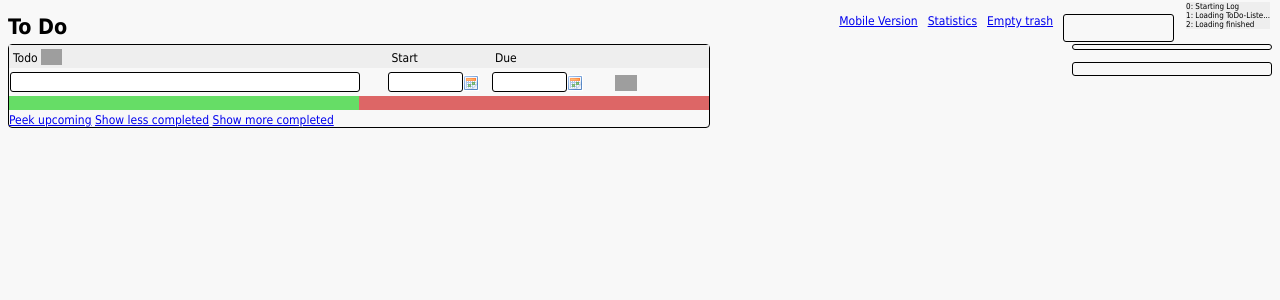
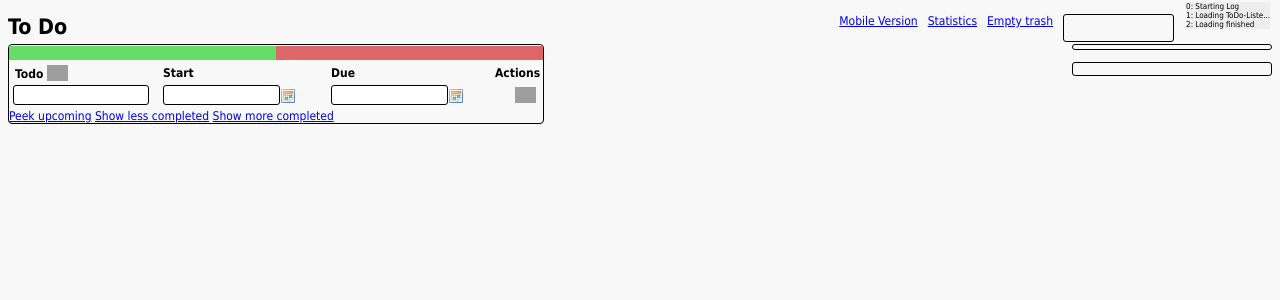
Before and after one commit to codeling/todo, a PHP site: page / in a window 1280 px wide. Shown: the top 300 px of the page. Run offline with PHP 8.4, Linux system fonts and the light colour scheme; data that the repository does not hold is empty; grey boxes are pictures that could not be loaded.

Commit message:
Use table instead of divs with fixed width for todo table

```diff
--- a/index.php
+++ b/index.php
@@ -32,23 +32,25 @@
       <div id="mobilelink"><a href="m.index.php"><?php echo(TodoLang::_("GOTO_MOBILE_VERSION"));?></a></div>
       <h1><?php echo(TodoConstants::AppTitle); ?></h1>
       <div id="mainContent">
+
+        <div id="progress"><span id="progress_done">&nbsp;</span><span id="progress_todo">&nbsp;</span></div>
         <form method="POST" onsubmit="return false;" id="inputform">
           <input type="hidden" name="user_id" id="user_id" value="<?php echo $curUserID; ?>" />
-          <div class="line line_header">
-            <span class="todo"><?php echo(TodoLang::_("TODO"));?> <input type="image" src="images/refresh.png" name="refresh" value="refresh" onclick="refresh()" /></span>
-            <span class="start"><?php echo(TodoLang::_("START"));?></span>
-            <span class="due"><?php echo(TodoLang::_("DUE"));?></span>
-          </div>
-          <div class="line line_input">
-            <input type="text" id="enter_todo" name="enter_todo" maxlength="255" />
-            <span class="start"><input type="text" id="enter_start" name="enter_start" maxlength="4" /></span>
-            <span class="due"><input type="text" id="enter_due" name="enter_due" maxlength="20" /></span>
-            <span class="actions"><input type="image" src="images/Add.png" name="save" value="<?php echo(TodoLang::_("SAVE"));?>" onclick="enter()" /></span>
-          </div>
+          <table id="todoTable">
+		    <tr>
+              <th class="todo"><?php echo(TodoLang::_("TODO"));?> <input type="image" src="images/refresh.png" name="refresh" value="refresh" onclick="refresh()" /></th>
+              <th class="start"><?php echo(TodoLang::_("START"));?></th>
+              <th class="due"><?php echo(TodoLang::_("DUE"));?></th>
+			  <th class="actions" colspan="2">Actions</th>
+			</tr>
+            <tr class="line line_input">
+              <td><input type="text" id="enter_todo" name="enter_todo" maxlength="255" /></td>
+              <td class="start"><input type="text" id="enter_start" name="enter_start" maxlength="4" /></td>
+              <td class="due"><input type="text" id="enter_due" name="enter_due" maxlength="20" /></td>
+              <td class="actions" colspan="2"><input type="image" src="images/Add.png" name="save" value="<?php echo(TodoLang::_("SAVE"));?>" onclick="enter()" /></td>
+            </tr>
+          </table>
         </form>
-        <div id="progress"><span id="progress_done">&nbsp;</span><span id="progress_todo">&nbsp;</span></div>
-        <div id="todoTable">
-        </div>
         <div id="loadMoreBox">
             <a href="#" id="loadIncomplete" /><?php echo(TodoLang::_("LOAD_INCOMPLETE"));?></a>
             <a href="#" id="loadLessCompleted" /><?php echo(TodoLang::_("LOAD_LESS_COMPLETED"));?></a>
--- a/todo-common.js
+++ b/todo-common.js
@@ -531,7 +531,7 @@ function getRecurrenceString(recurrenceMode)
 
 
 function renderTable() {
-    $('#todoTable').empty();
+    clearTable();
     var filtered = filterList();
     for (var i=0; i<filtered.length; i++) {
         renderItem(filtered[i], i);
--- a/todo-desktop.js
+++ b/todo-desktop.js
@@ -1,19 +1,20 @@
-function getTodoItemStart(it, lineNr) {
-    return '<div class="line'+
-            ((lineNr%2!=0)?' line_odd':'')+
-            ((it.completed==1)?' todo_completed':'')+
-        ((it.deleted==1)?' todo_deleted':'')+
-            '" id="todo'+it.id+'">';
+function clearTable()
+{
+    // from https://stackoverflow.com/a/16270116, but not working:
+    // $("#todoTable:not(:first)").remove();
+    // from https://stackoverflow.com/a/46577141; not ideal, but working:
+    for(var i = 2;i<todoTable.rows.length;){
+        todoTable.deleteRow(i);
+    }
 }
-
-function getTodoTitleHtml(it, lineNr, tagbasename, spanCssClass) {
+function getTodoTitleHtml(it, lineNr, tagbasename, spanCssClass, baseElem) {
     var isRecurring = it.recurrenceMode != 0;
     var hasNote = it.notes != null && it.notes != '';
     var hasTags = it.tags != null && it.tags != '';
     var createDate = parseDate(it.creationDate);
     var repetition = getRecurrenceString(it.recurrenceMode);
     var complDate = parseDate(it.completionDate);
-    line =   '<span class="'+spanCssClass+'" title="'+$T('CREATED')+': '+formatDate(createDate, true)+
+    line =   '<'+baseElem+' class="'+spanCssClass+'" title="'+$T('CREATED')+': '+formatDate(createDate, true)+
             '; '+$T('RECURRENCE')+': '+repetition+
         ((it.completed != 0)? '; '+$T('DONE')+': '+formatDate(complDate, true):'')+
             '">'+
@@ -29,7 +30,7 @@ function getTodoTitleHtml(it, lineNr, tagbasename, spanCssClass) {
         }
         line += '</ul>';
     }
-    line += '</span>';
+    line += '</'+baseElem+'>';
     return line;
 }
 
@@ -38,25 +39,30 @@ function renderItem(it, lineNr) {
     var dueDate = parseDate(it.due);
     var complDate = parseDate(it.completionDate);
     var dueString = (it.completed == 0) ? formatDate(dueDate): formatDate(complDate);
-    var line = getTodoItemStart(it, lineNr);
+    var line = '<tr class="line'+
+        ((lineNr%2!=0)?' line_odd':'')+
+        ((it.completed==1)?' todo_completed':'')+
+        ((it.deleted==1)?' todo_deleted':'')+
+            '" id="todo'+it.id+'">';
     var tagbasename = 'todo_tags_';
-    line += getTodoTitleHtml(it, lineNr, tagbasename, 'todo');
-    line +=  '<span class="start">'+((it.start == null)?'undef':formatDate(parseDate(it.start)))+'</span>'+
-        '<span class="due">'+ dueString+
+    line += getTodoTitleHtml(it, lineNr, tagbasename, 'todo', 'td');
+    line +=  '<td class="start">'+((it.start == null)?'undef':formatDate(parseDate(it.start)))+'</td>'+
+        '<td class="due">'+ dueString+
                 ((it.completed==0 && dueDate != null && (today - dueDate) > 0) ?
                 ' <img src="images/exclamation.png" height="16px" />':'')+
-                '</span>'+
-        '<span class="effort">'+it.effort+'</span>'+
-        '<span class="completed"><input type="checkbox" id="completed'+it.id+'" '+
-            ((it.completed==1)?'checked="true" ':'')+'/></span>';
-    line += '<span class="modify"><input type="image" value="'+
-               $T('EDIT')+'" id="modify'+it.id+
-               '" src="images/pencil.png" /></span>'+
+        '</td>'+
+        '<td class="effort">'+it.effort+'</td>'+
+        '<td class="actions">'+
+            '<span class="completed"><input type="checkbox" id="completed'+it.id+'" '+
+            ((it.completed==1)?'checked="true" ':'')+'/></span>'+
+            '<span class="modify"><input type="image" value="'+
+                $T('EDIT')+'" id="modify'+it.id+
+                '" src="images/pencil.png" /></span>'+
             '<span class="dotoday"><input type="image" value"'+
-               $T('DOTODAY')+'" id="dotoday'+it.id+
-               '" src="images/dotoday.png" /></span>'
+                $T('DOTODAY')+'" id="dotoday'+it.id+
+                '" src="images/dotoday.png" /></span>';
     if (it.deleted == 0) {
-        line +=            '<span class="trash"><input type="image" value="'+
+        line += '<span class="trash"><input type="image" value="'+
                $T('DELETE')+'" id="trash'+it.id+
                '" src="images/trash_red.png" /></span>';
     } else {
@@ -64,7 +70,7 @@ function renderItem(it, lineNr) {
                $T('RESTORE')+'" id="restore'+it.id+
                '" src="images/undelete.png" /></span>';
     }
-    line += '</div>';
+    line += '</td></tr>';
     $('#todoTable').append(line);
     $('#'+tagbasename+it.id).tagit({readOnly: true});
     $('#todo'+it.id).on('dblclick', function() {
@@ -114,7 +120,7 @@ function openTagDialog(tagname)
     filtered.sort(ItemSort);
     var tagbase = 'tag_todo_tags_';
     for (var i=0; i<filtered.length; i++) {
-        var line = '<div>'; //getTodoItemStart(filtered[i], i);
+        var line = '<div>';
         line += getTodoTitleHtml(filtered[i], i, tagbase, '');
         line += '</div>'
         $('#tag_todo_table').append(line);
--- a/todo-mobile.js
+++ b/todo-mobile.js
@@ -4,6 +4,11 @@ $(document).on("pagebeforeshow", '#modifyPage', function(e, data) {
     return true;
 });
 */
+
+function clearTable()
+{
+    $('#todoTable').empty();
+}
 
 function showDetails(itemid)
 {
--- a/todo.css
+++ b/todo.css
@@ -30,15 +30,11 @@ div.line {
 div.line_odd {
     background-color: #EEEEEE;
 }
-#todo_content form,
-#todoTable{
-    width: 700px;
-}
 #mainContent {
     border: 1px solid black;
     border-radius: 4px;
-    width: 700px;
     float: left;
+    overflow: hidden;
 }
 .line_input span,
 .line_header span {
@@ -64,8 +60,11 @@ input[type="image"]
     height: 16px;
 }
 .todo {
-    display:inline-block;
     text-align: left;
+}
+.due,
+.actions {
+    white-space: nowrap;
 }
 #enter_todo,#enter_start,#enter_due {
     border: 1px solid black;
@@ -75,11 +74,11 @@ input[type="image"]
 }
 .todo,
 #enter_todo {
-    width: 50%;
     padding-left: 4px !important;
 }
 #enter_todo {
     margin-left: 1px;
+    width: 95%;
 }
 .ui-datepicker-trigger {
     vertical-align: middle;
@@ -109,7 +108,6 @@ input[disabled="disabled"] {
     display: none;
 }
 .todo_lineNr {
-    display: inline-block;
     width: 20px;
     text-align:right;
 }
@@ -117,12 +115,12 @@ input[disabled="disabled"] {
     font-style: italic;
 }
 .due, .start {
-    display:inline-block;
-    width: 100px;
     text-align: left;
+    padding-left: 5px;
+    padding-right: 5px;
 }
 .start {
-    margin-left: 25px;
+    margin-left: 5px;
 }
 #working {
     padding: 3px;
@@ -180,7 +178,7 @@ ul.ui-autocomplete {
     width: 20px;
 }
 #enter_due, #enter_start {
-    width: 75px;
+    width: 75%;
 }
 #merge_tag_edit {
     width: 180px;
```
